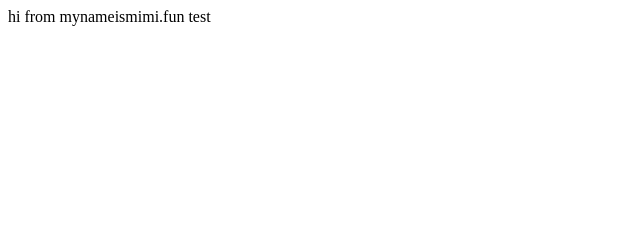
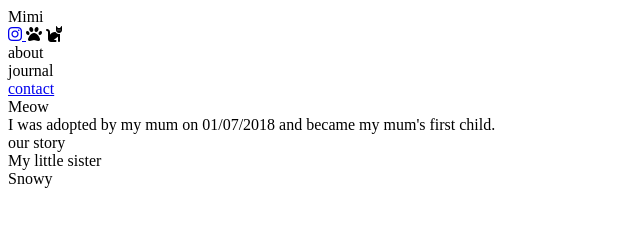
Before and after one commit to ckzccc/mynameismimi.fun, a plain HTML site: page index.html in a window 1280 px wide. Shown: the whole page, without its empty margins (0-640 px from the left). Drawn offline with Linux system fonts and the light colour scheme.

Commit message:
added mimi html

```diff
--- a/index.html
+++ b/index.html
@@ -1,3 +1,50 @@
-hi from mynameismimi.fun
+<!DOCTYPE html>
+<html lang="en">
 
-test
+<head>
+    <meta charset="UTF-8">
+    <meta http-equiv="X-UA-Compatible" content="IE=edge">
+    <meta name="viewport" content="width=device-width, initial-scale=1.0">
+    <title>Document</title>
+    <link rel="stylesheet" href="https://cdnjs.cloudflare.com/ajax/libs/font-awesome/6.2.1/css/all.min.css"
+        integrity="sha512-MV7K8+y+gLIBoVD59lQIYicR65iaqukzvf/nwasF0nqhPay5w/9lJmVM2hMDcnK1OnMGCdVK+iQrJ7lzPJQd1w=="
+        crossorigin="anonymous" referrerpolicy="no-referrer" />
+    <link rel="stylesheet" href="./styles.css" />
+    <link rel="preconnect" href="https://fonts.googleapis.com">
+    <link rel="preconnect" href="https://fonts.gstatic.com" crossorigin>
+    <link href="https://fonts.googleapis.com/css2?family=Nanum+Pen+Script&display=swap" rel="stylesheet">
+</head>
+
+<body>
+    <div class="heading">Mimi</div>
+    <div class="icons">
+        <a href="https://www.instagram.com/mimiinmel/">
+            <i class="fa-brands fa-instagram"></i>
+        </a>
+        <i class="fa-solid fa-paw"></i>
+        <i class="fa-solid fa-cat"></i>
+    </div>
+
+    <div class="nav">
+        <div>about</div>
+        <div>journal</div>
+        <div><a href="contact.html">contact</a></div>
+    </div>
+    <div class="hero">
+        Meow
+    </div>
+
+
+    <div class="narrative">
+        <div> I was adopted by my mum on 01/07/2018 and became my mum's first child.
+        </div>
+        <div>our story</div>
+    </div>
+
+    <div class="subheading">
+        <div>My little sister</div>
+        <div>Snowy</div>
+    </div>
+</body>
+
+</html>
```
